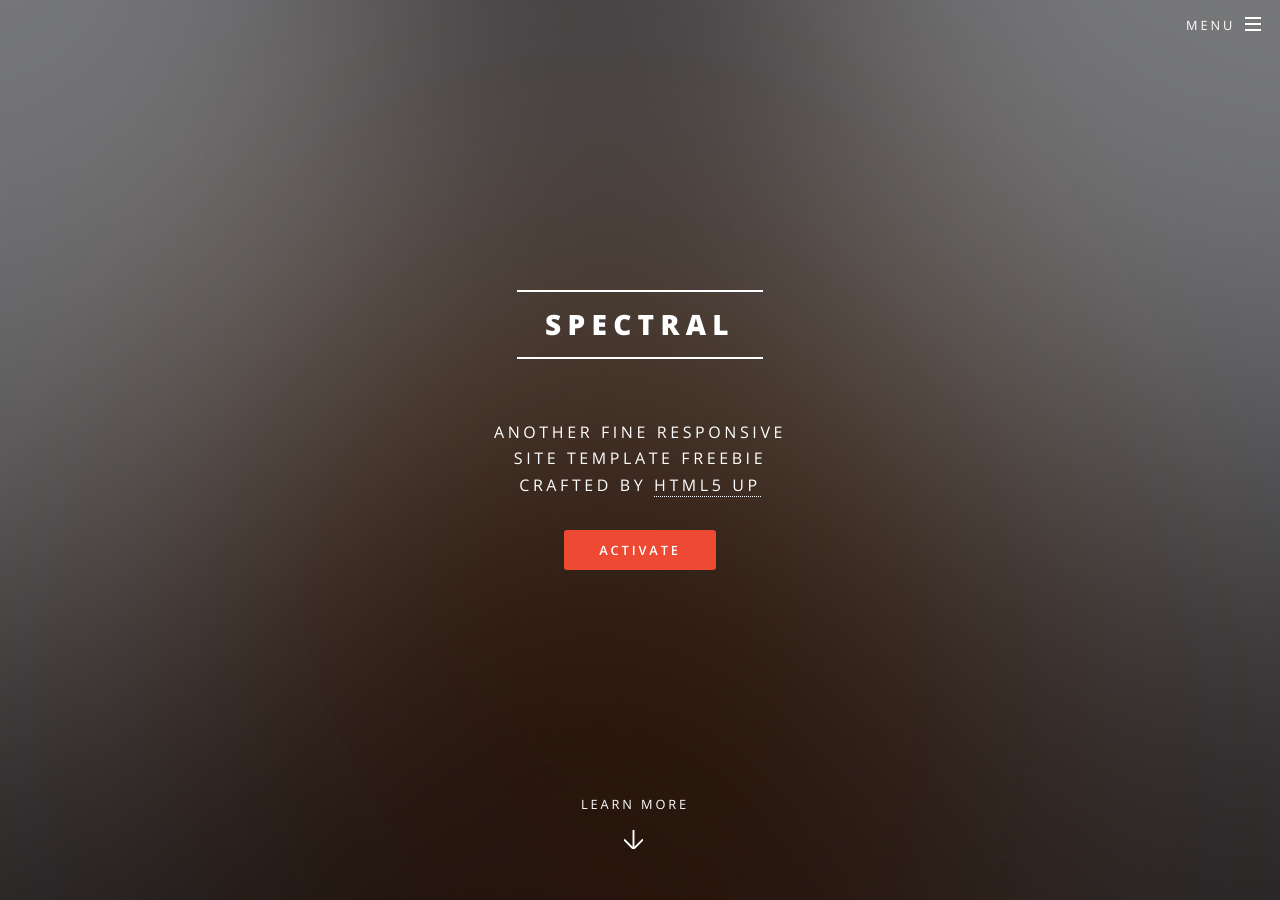
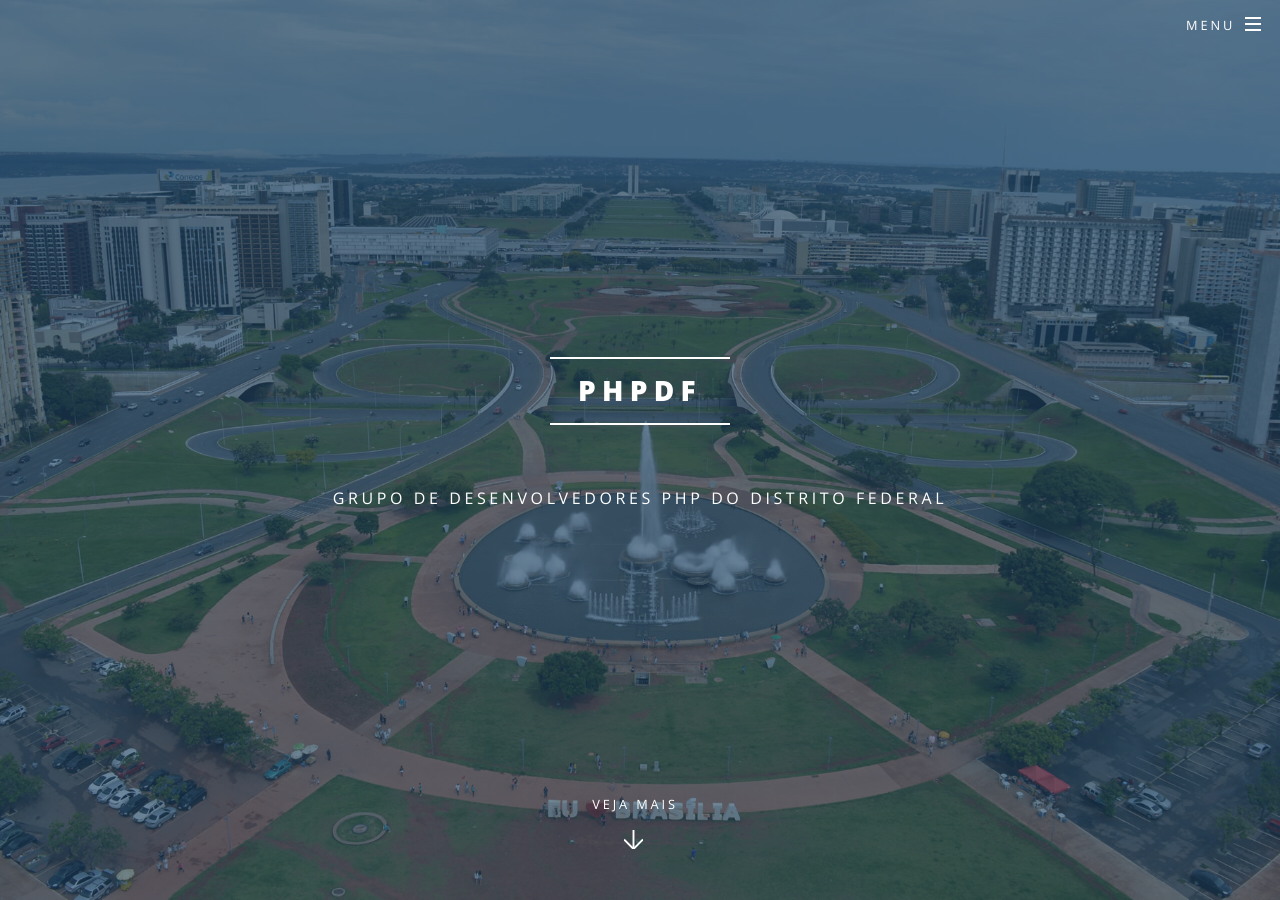
Before and after one commit to php-df/phpdf.org.br, a Jekyll site: the page built from index.html, in a window 1280 px wide and 900 px high. Built offline with Jekyll 4.4.1, drawn with Linux system fonts in a browser that asks for light colours; some of the changed text lies outside the part shown.

Commit message:
Adicionadas configurações e banner

```diff
--- a/_config.yml
+++ b/_config.yml
@@ -1,59 +1,22 @@
-# Welcome to Jekyll!
-#
-
 # Site settings
-title: Spectral
-description: |
-  Another fine responsive
-  site template freebie
-  crafted by [HTML5 UP](http://html5up.net)
-owner: Your Name # or company name
-first_published: 2016 # if migrating another site, the year of your first publish
-email: your-email@domain.com
-baseurl: "" # the subpath of your site, e.g. /blog
-url: "http://yourdomain.com" # the base hostname & protocol for your site
+title: PHPDF
+description: Grupo de desenvolvedores PHP do Distrito Federal
+owner: PHPDF
+email: ""
+baseurl: ""
+url: "http://www.phpdf.org.br/"
 social:
-  twitter: https://twitter.com/<username>
-  github: https://github.com/<username>
-  linkedin-square: https://linkedin.com/in/<username>
-  facebook-official: https://facebook.com/<username>
-  google-plus-square: https://plus.google.com/u/0/+<username>
-  #email: /contact/
-  #flickr:
-  #instagram:
-  #youtube-square:
-  #spotify:
-  #stack-overflow:
-  #vimeo:
-  #reddit:
-  #stubleupon:
-  #delicious:
-  #pied-piper:
-  #digg:
-  #soundcloud:
-  #deviantart:
-  #angellist:
-  #tumblr-square:
-  #stackexchange:
-  #weibo:
-  #trello:
-  #foursquare:
-  #linux:
-  #bitbucket-square:
-  #vk:
-  #slack:
-  #vine:
-  #weixin:
-  #yelp:
-  #skyatlas:
-  #leanpub:
-  #connectdevelop:
-  #ils:
-  #forumbee:
-  #tripadvisor:
-  #amazon:
+  twitter: https://twitter.com/phpdf_
+  github: https://github.com/php-df
+  facebook-official: https://www.facebook.com/groups/518644508178778/
+  instagram: https://www.instagram.com/phpdf/
+  whatsapp: https://chat.whatsapp.com/invite/AJkY9ZIlCyOJygPb83KMI5
+  telegram: https://telegram.me/phpdf
+  meetup: https://www.meetup.com/pt-BR/php-df/
 
 # Build settings
 markdown: kramdown
-#sass:
-#  style: compressed
+
+# Google-analytics
+google-analytics:
+  id: ""
--- a/_includes/header.html
+++ b/_includes/header.html
@@ -1,5 +1,5 @@
 <!-- Header -->
-<header id="header"{% if page.layout == 'landing' %} class="alt"{% endif %}>
+<header id="header" {% if page.layout== 'landing' %} class="alt"{% endif %}>
 <h1><a href="{{ site.baseurl }}/index.html">{{ site.title }}</a></h1>
 <nav id="nav">
     <ul>
@@ -7,16 +7,28 @@
             <a href="#menu" class="menuToggle"><span>Menu</span></a>
             <div id="menu">
                 <ul>
-            <li><a href="index.html">Home</a></li>
-            {% for my_page in site.pages %}
-            {% if my_page.title %}
-            <li><a href="{{ my_page.url | prepend: site.baseurl }}">{{ my_page.title }}</a></li>
-            {% endif %}
-            {% endfor %}
-            <li><a href="#">Sign Up</a></li>
-            <li><a href="#">Log In</a></li>
-            <li><a href="{{ "/feed.xml" | prepend: site.baseurl }}"
-                   class="icon fa-feed"> RSS Feed</a></li>
+                    <li>
+                        <a href="{{site.social.twitter}}" class="icon fa-twitter">Twitter</a>
+                    </li>
+                    <li>
+                        <a href="{{site.social.github}}" class="icon fa-github">GitHub</a>
+                    </li>
+                    <li>
+                        <a href="{{site.social.facebook-official}}" class="icon fa-facebook-official">Facebook</a>
+                    </li>
+                    <li>
+                        <a href="{{site.social.instagram}}" class="icon fa-instagram">Instagram</a>
+                    </li>
+                    <li>
+                        <a href="{{site.social.whatsapp}}" class="icon fa-whatsapp">Whatsapp</a>
+                    </li>
+                    <li>
+                        <a href="{{site.social.telegram}}" class="icon fa fa-telegram">Telegram</a>
+                    </li>
+                    <li>
+                        <a href="{{site.social.meetup}}" class="icon fa fa-meetup">Meetup</a>
+                    </li>
+
                 </ul>
             </div>
         </li>
--- a/css/main.scss
+++ b/css/main.scss
@@ -1800,12 +1800,13 @@ $baseurl: '{{ site.baseurl }}/images';
 
 	body.landing {
 		#page-wrapper {
-			@include vendor('background-image', ('linear-gradient(top, rgba(0,0,0,0.5), rgba(0,0,0,0.5))', 'url("#{$baseurl}/banner.jpg")'));
+			@include vendor('background-image', ('linear-gradient(top, rgba(23,62,95,0.6), rgba(23,62,95,0.6))', 'url("#{$baseurl}/banner.jpg")'));
 			background-attachment: fixed;
 			background-position: center center;
 			background-repeat: no-repeat;
 			background-size: cover;
 			padding-top: 0;
+			background-color: #173e61;
 		}
 
 		#footer {
--- a/index.html
+++ b/index.html
@@ -5,21 +5,19 @@ layout: landing
 <section id="banner">
     <div class="inner">
         <h2>{{ site.title }}</h2>
+
         <p>{{ site.description | markdownify }}</p>
-							<ul class="actions">
-								<li><a href="#" class="button special">Activate</a></li>
-							</ul>
     </div>
-						<a href="#one" class="more scrolly">Learn More</a>
+    <a href="#one" class="more scrolly">Veja mais</a>
 </section>
 
 <!-- One -->
 <section id="one" class="wrapper style1 special">
     <div class="inner">
         <header class="major">
-								<h2>Arcu aliquet vel lobortis ata nisl<br />
+            <h2>Arcu aliquet vel lobortis ata nisl<br/>
                 eget augue amet aliquet nisl cep donec</h2>
-								<p>Aliquam ut ex ut augue consectetur interdum. Donec amet imperdiet eleifend<br />
+            <p>Aliquam ut ex ut augue consectetur interdum. Donec amet imperdiet eleifend<br/>
                 fringilla tincidunt. Nullam dui leo Aenean mi ligula, rhoncus ullamcorper.</p>
         </header>
         <ul class="icons major">
@@ -33,24 +31,30 @@ layout: landing
 <!-- Two -->
 <section id="two" class="wrapper alt style2">
     <section class="spotlight">
-							<div class="image"><img src="images/pic01.jpg" alt="" /></div><div class="content">
-								<h2>Magna primis lobortis<br />
+        <div class="image"><img src="images/pic01.jpg" alt=""/></div>
+        <div class="content">
+            <h2>Magna primis lobortis<br/>
                 sed ullamcorper</h2>
-								<p>Aliquam ut ex ut augue consectetur interdum. Donec hendrerit imperdiet. Mauris eleifend fringilla nullam aenean mi ligula.</p>
+            <p>Aliquam ut ex ut augue consectetur interdum. Donec hendrerit imperdiet. Mauris eleifend fringilla nullam
+                aenean mi ligula.</p>
         </div>
     </section>
     <section class="spotlight">
-							<div class="image"><img src="images/pic02.jpg" alt="" /></div><div class="content">
-								<h2>Tortor dolore feugiat<br />
+        <div class="image"><img src="images/pic02.jpg" alt=""/></div>
+        <div class="content">
+            <h2>Tortor dolore feugiat<br/>
                 elementum magna</h2>
-								<p>Aliquam ut ex ut augue consectetur interdum. Donec hendrerit imperdiet. Mauris eleifend fringilla nullam aenean mi ligula.</p>
+            <p>Aliquam ut ex ut augue consectetur interdum. Donec hendrerit imperdiet. Mauris eleifend fringilla nullam
+                aenean mi ligula.</p>
         </div>
     </section>
     <section class="spotlight">
-							<div class="image"><img src="images/pic03.jpg" alt="" /></div><div class="content">
-								<h2>Augue eleifend aliquet<br />
+        <div class="image"><img src="images/pic03.jpg" alt=""/></div>
+        <div class="content">
+            <h2>Augue eleifend aliquet<br/>
                 sed condimentum</h2>
-								<p>Aliquam ut ex ut augue consectetur interdum. Donec hendrerit imperdiet. Mauris eleifend fringilla nullam aenean mi ligula.</p>
+            <p>Aliquam ut ex ut augue consectetur interdum. Donec hendrerit imperdiet. Mauris eleifend fringilla nullam
+                aenean mi ligula.</p>
         </div>
     </section>
 </section>
@@ -60,33 +64,39 @@ layout: landing
     <div class="inner">
         <header class="major">
             <h2>Accumsan mus tortor nunc aliquet</h2>
-								<p>Aliquam ut ex ut augue consectetur interdum. Donec amet imperdiet eleifend<br />
+            <p>Aliquam ut ex ut augue consectetur interdum. Donec amet imperdiet eleifend<br/>
                 fringilla tincidunt. Nullam dui leo Aenean mi ligula, rhoncus ullamcorper.</p>
         </header>
         <ul class="features">
             <li class="icon fa-paper-plane-o">
                 <h3>Arcu accumsan</h3>
-									<p>Augue consectetur sed interdum imperdiet et ipsum. Mauris lorem tincidunt nullam amet leo Aenean ligula consequat consequat.</p>
+                <p>Augue consectetur sed interdum imperdiet et ipsum. Mauris lorem tincidunt nullam amet leo Aenean
+                    ligula consequat consequat.</p>
             </li>
             <li class="icon fa-laptop">
                 <h3>Ac Augue Eget</h3>
-									<p>Augue consectetur sed interdum imperdiet et ipsum. Mauris lorem tincidunt nullam amet leo Aenean ligula consequat consequat.</p>
+                <p>Augue consectetur sed interdum imperdiet et ipsum. Mauris lorem tincidunt nullam amet leo Aenean
+                    ligula consequat consequat.</p>
             </li>
             <li class="icon fa-code">
                 <h3>Mus Scelerisque</h3>
-									<p>Augue consectetur sed interdum imperdiet et ipsum. Mauris lorem tincidunt nullam amet leo Aenean ligula consequat consequat.</p>
+                <p>Augue consectetur sed interdum imperdiet et ipsum. Mauris lorem tincidunt nullam amet leo Aenean
+                    ligula consequat consequat.</p>
             </li>
             <li class="icon fa-headphones">
                 <h3>Mauris Imperdiet</h3>
-									<p>Augue consectetur sed interdum imperdiet et ipsum. Mauris lorem tincidunt nullam amet leo Aenean ligula consequat consequat.</p>
+                <p>Augue consectetur sed interdum imperdiet et ipsum. Mauris lorem tincidunt nullam amet leo Aenean
+                    ligula consequat consequat.</p>
             </li>
             <li class="icon fa-heart-o">
                 <h3>Aenean Primis</h3>
-									<p>Augue consectetur sed interdum imperdiet et ipsum. Mauris lorem tincidunt nullam amet leo Aenean ligula consequat consequat.</p>
+                <p>Augue consectetur sed interdum imperdiet et ipsum. Mauris lorem tincidunt nullam amet leo Aenean
+                    ligula consequat consequat.</p>
             </li>
             <li class="icon fa-flag-o">
                 <h3>Tortor Ut</h3>
-									<p>Augue consectetur sed interdum imperdiet et ipsum. Mauris lorem tincidunt nullam amet leo Aenean ligula consequat consequat.</p>
+                <p>Augue consectetur sed interdum imperdiet et ipsum. Mauris lorem tincidunt nullam amet leo Aenean
+                    ligula consequat consequat.</p>
             </li>
         </ul>
     </div>
```
Also changed, not shown: images/banner.jpg, 6 other files. Lines whose indentation alone changed are shown as unchanged.
